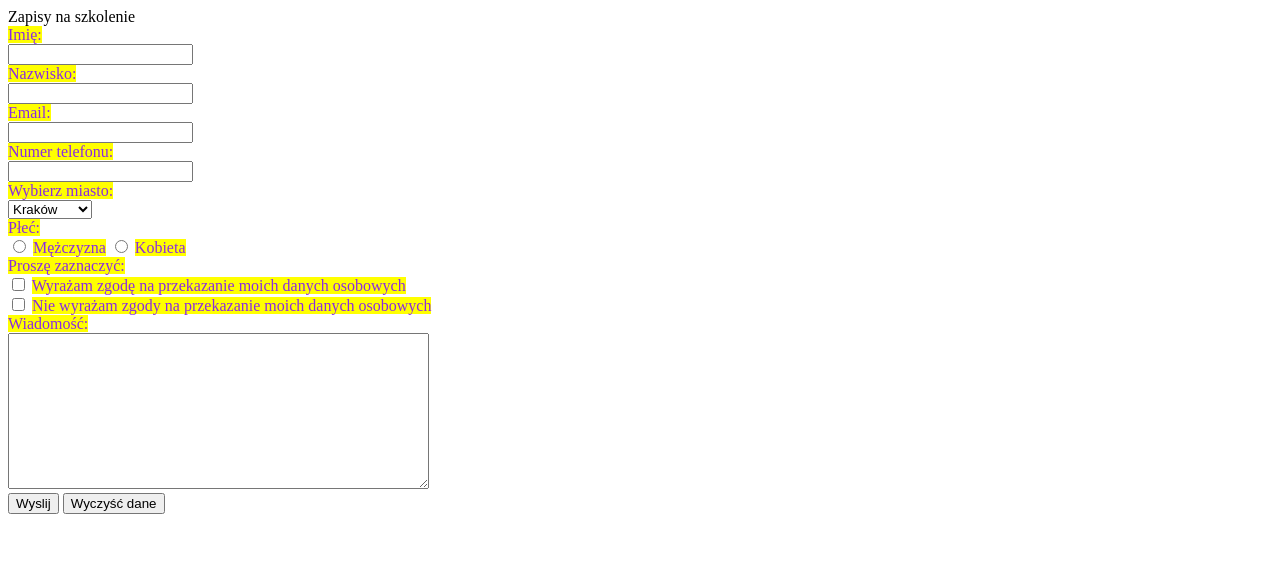
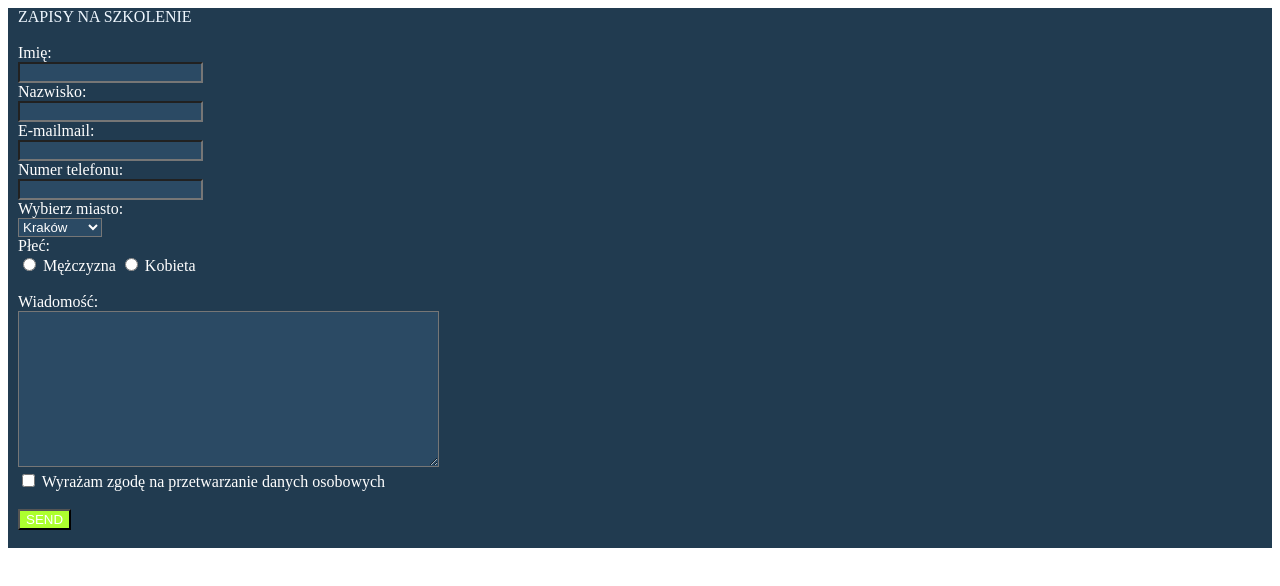
Before and after one commit to sergioneves/css_advanced, a plain HTML site: page cwiczenie_css_formularz/index.html in a window 1280 px wide. Drawn offline with Linux system fonts and the light colour scheme.

Commit message:
dodanie stylu formularzowi

```diff
--- a/cwiczenie_css_formularz/css/style.css
+++ b/cwiczenie_css_formularz/css/style.css
@@ -1,4 +1,34 @@
-label {
-    color:blueviolet;
-    background:yellow;
+section.kontainer {
+    background-color: #213b50;
+    padding-left: 10px;
+    color: aliceblue;
 }
+
+input,
+select,
+textarea {
+    background-color: #2b4a64;
+}
+
+label,
+option,
+select {
+    color: #ffffff;
+}
+
+input:focus {
+    background-color: #4e708c;
+}
+
+select:focus {
+    background-color: #4e708c;
+}
+
+textarea:focus {
+    background-color: #4e708c;
+}
+
+input[type="submit"] {
+    background-color: greenyellow;
+    color: white;
+}
--- a/cwiczenie_css_formularz/index.html
+++ b/cwiczenie_css_formularz/index.html
@@ -1,15 +1,17 @@
 <!DOCTYPE html>
 <html lang="en">
+
 <head>
     <meta charset="UTF-8">
     <title>Formularz Zadanie</title>
-    <link rel="stylesheet" href="css/style.css">
-</head>
+    <link rel="stylesheet" href="css/style.css"> </head>
 
 <body>
+    <section class="kontainer">
         <div id="header">
-        <div id="main-header-text">Zapisy na szkolenie</div>
+            <div id="main-header-text">ZAPISY NA SZKOLENIE</div>
         </div>
+        <br/>
         <form action="https://sergiosniegocki@gmail.com" method="post">
             <label for="imie">Imię: </label>
             <br/>
@@ -19,7 +21,7 @@
             <br/>
             <input type="text" name="nazwisko" id="nazwisko">
             <br/>
-    <label for="email">Email:</label>
+            <label for="email">E-mailmail:</label>
             <br/>
             <input type="email" id="email" name="user_email">
             <br/>
@@ -37,20 +39,24 @@
             <br/>
             <label id="gender">Płeć:</label>
             <br/>
-    <input type="radio" id="male"> <label for="male">Mężczyzna</label>
-    <input type="radio" id="female"> <label for="female">Kobieta</label>
+            <input type="radio" id="male">
+            <label for="male">Mężczyzna</label>
+            <input type="radio" id="female">
+            <label for="female">Kobieta</label>
             <br/>
-    <label id="dane_osobowe">Proszę zaznaczyć:</label>
-    <br/>
-    <input type="checkbox" id="zgoda"> <label for="zgoda">Wyrażam zgodę na przekazanie moich danych osobowych</label><br>
-    <input type="checkbox" id="odmowa"> <label for="odmowa">Nie wyrażam zgody na przekazanie moich danych osobowych</label>
             <br/>
             <label id="Wiadomosc">Wiadomość:</label>
             <br/>
             <textarea name="Komentarz" cols="50" rows="10"></textarea>
             <br/>
-    <input type="submit" value="Wyslij">
-    <input type="reset" value="Wyczyść dane">
-   </form>
+            <input type="checkbox" id="zgoda">
+            <label for="zgoda">Wyrażam zgodę na przetwarzanie danych osobowych</label>
+            <br/>
+            <br/>
+            <input type="submit" value="SEND">
+            <br/>
+            <br/> </form>
+    </section>
 </body>
+
 </html>
```
Also changed, not shown: selektory_atrybuty/css/style.css (+12 -0 lines), selektory_atrybuty/index.html (+5 -4 lines). Lines whose indentation alone changed are shown as unchanged.
